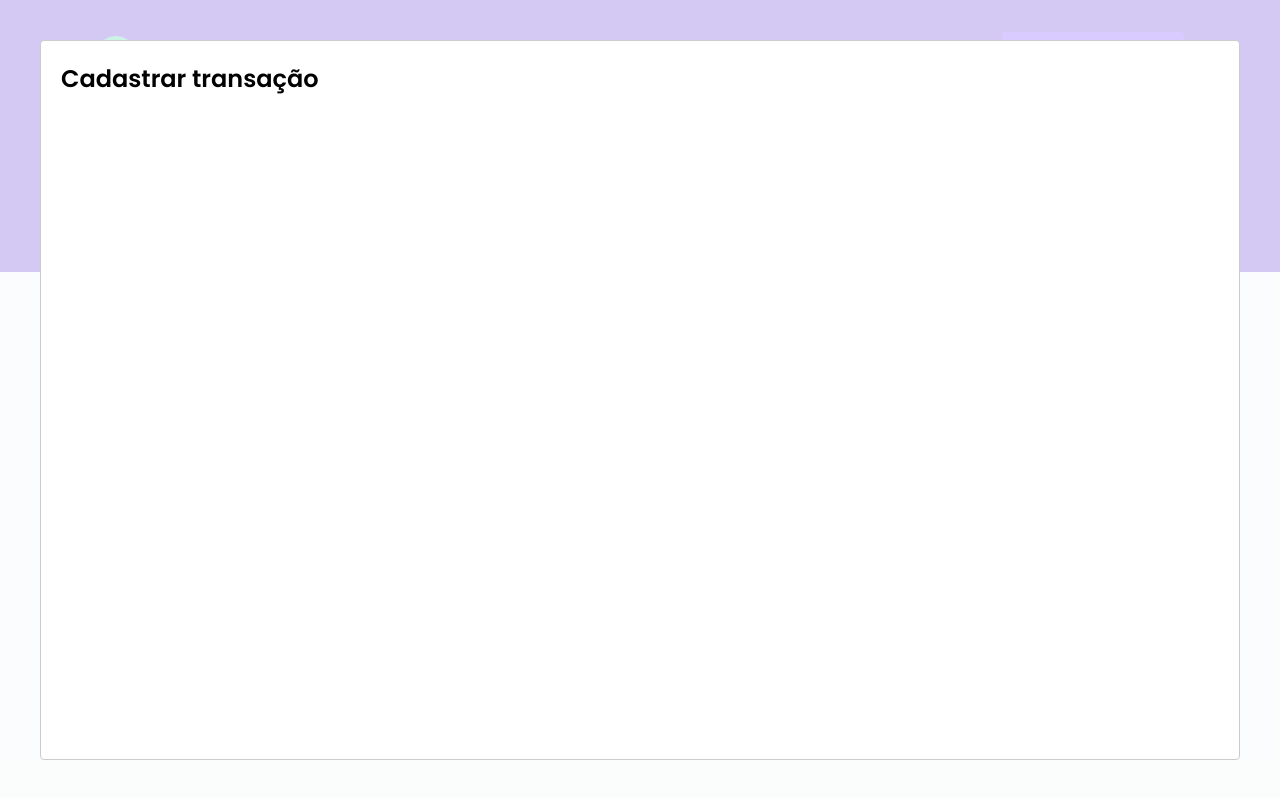
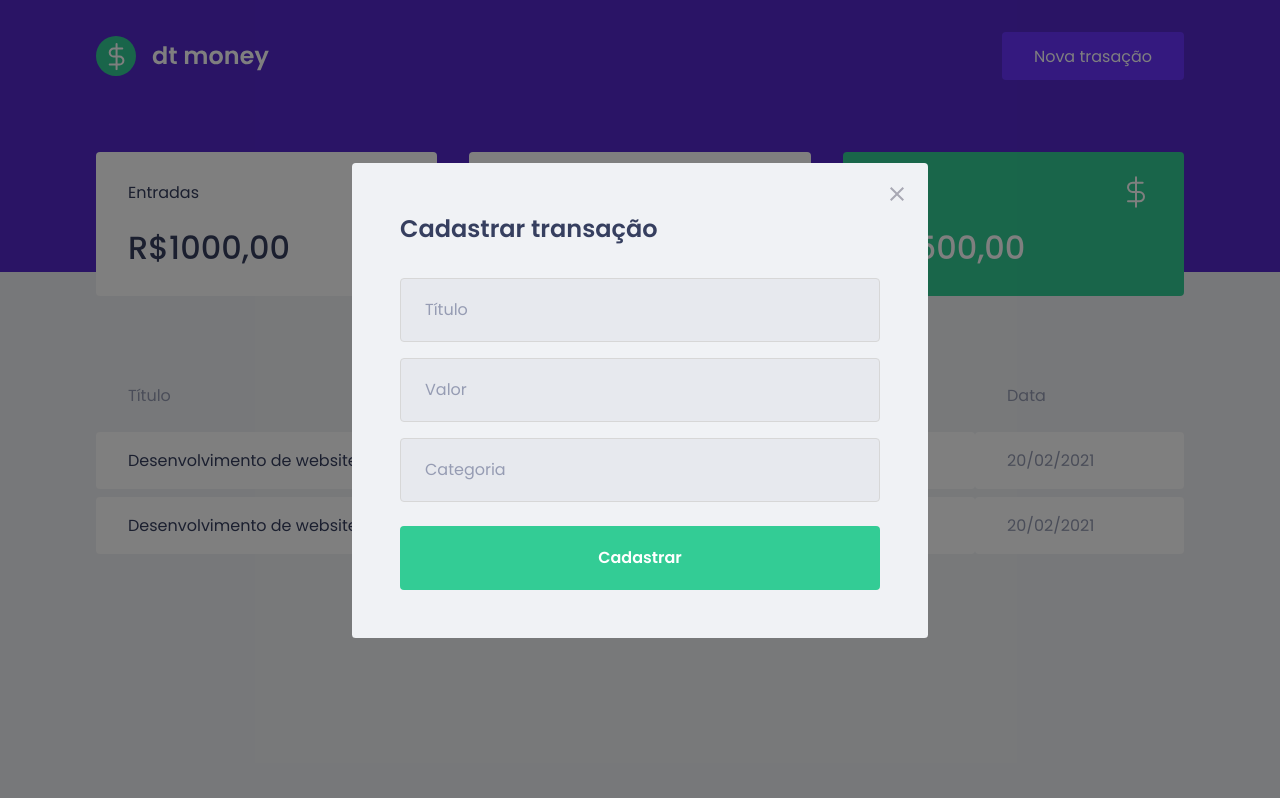
Before and after one commit to Luan10017/dtMoney, a React (Create React App) app: page / in a window 1280 px wide. Both pictures are taken after a click on the button "Nova trasação". Built offline with nearby package versions, Linux system fonts and the light colour scheme; no server answers; what miragejs would draw is missing.

Commit message:
Add modal and style

```diff
--- a/src/App.tsx
+++ b/src/App.tsx
@@ -1,11 +1,10 @@
 import { useState } from 'react';
-import Modal from 'react-modal'
 
 import { Dashboard } from "./components/Dashboard";
 import { Header } from "./components/Header";
+import { NewTransactionModal } from './components/NewTransactionModal';
 import { GlobalStyle } from "./styles/global";
 
-Modal.setAppElement("#root")
 
 export function App() {
 
@@ -25,11 +24,10 @@
         <Header onOpenNewTransactionModal={handleOpenNewTransactionModal}/>
         <Dashboard />
 
-        <Modal
+        <NewTransactionModal
           isOpen={isNewTransactionModalOpen}
-          onRequestClose={handleCloseNewTransactionModal}>
-          <h2>Cadastrar transação</h2>
-        </Modal>
+          onRequestClose={handleCloseNewTransactionModal}
+        />
         <GlobalStyle />
       </>
     </div>
--- /dev/null
+++ b/src/components/NewTransactionModal/index.tsx
@@ -0,0 +1,49 @@
+import Modal from 'react-modal'
+import closeImg from '../../assets/close.svg'
+import { Container } from './styles'
+
+Modal.setAppElement("#root")
+
+interface NewTransactionModalProps {
+    isOpen: boolean
+    onRequestClose: () => void
+}
+
+
+export function NewTransactionModal( { isOpen, onRequestClose }:NewTransactionModalProps ) {
+    return (
+        <Modal
+            isOpen={isOpen}
+            onRequestClose={onRequestClose}
+            overlayClassName="react-modal-overlay"
+            className="react-modal-content"
+        >
+            <button
+                type='button'
+                onClick={onRequestClose}
+                className="react-modal-close"
+            >
+                <img src={closeImg} alt="Fechar modal" />
+            </button>
+            <Container>
+                <h2>Cadastrar transação</h2>
+                <input
+                    type="text"
+                    placeholder='Título'
+                />
+                <input
+                    type="number"
+                    placeholder='Valor'
+                />
+                <input
+                    placeholder='Categoria'
+                />
+
+                <button type="submit">
+                    Cadastrar
+                </button>
+            </Container>
+
+        </Modal>
+    )
+}
--- /dev/null
+++ b/src/components/NewTransactionModal/styles.ts
@@ -0,0 +1,49 @@
+import styled from 'styled-components'
+
+export const Container = styled.form`
+    h2 {
+        color: var(--text-title);
+        font-size: 1.5rem;
+        margin-bottom: 2rem;
+    }
+
+    input {
+        width: 100%;
+        padding: 0 1.5rem;
+        height: 4rem;
+        border-radius: 0.25rem;
+
+        border: 1px solid #d7d7d7;
+        background: #e7e9ee;
+
+        font-weight: 400;
+        font-size: 1rem;
+
+        &::placeholder {
+            color: var(--text-body);
+        }
+
+        & + input {
+            margin-top: 1rem;
+        }
+    }
+
+    button[type="submit"] {
+        width: 100%;
+        padding: 0 1.5rem;
+        height: 4rem;
+        background: var(--green);
+        color: #fff;
+        border-radius: 0.25rem;
+        border: 0;
+        font-size: 1rem;
+        margin-top: 1.5rem;
+        font-weight: 600;
+
+        transition: filter 0.2s;
+
+        &:hover {
+            filter: brightness(0.9);
+        }
+    }
+`
--- a/src/styles/global.ts
+++ b/src/styles/global.ts
@@ -55,4 +55,40 @@
         opacity: 0.6;
         cursor: not-allowed
     }
+
+    .react-modal-overlay {
+        background: rgba(0,0,0,0.5);
+
+        position: fixed;
+        top: 0;
+        bottom: 0;
+        right: 0;
+        left: 0;
+
+        display: flex;
+        align-items: center;
+        justify-content: center;
+    }
+    .react-modal-content {
+        width: 100%;
+        max-width: 576px;
+        background: var(--background);
+        padding: 3rem;
+        position: relative;
+        border-radius: 0.24rem
+    }
+
+    .react-modal-close {
+        position: absolute;
+        right: 1.5rem;
+        top: 1.5rem;
+        border: 0;
+        background: transparent;
+
+        transition: filter 0.2s;
+
+        &:hover {
+            filter: brightness(0.8);
+        }
+    }
 `
```
